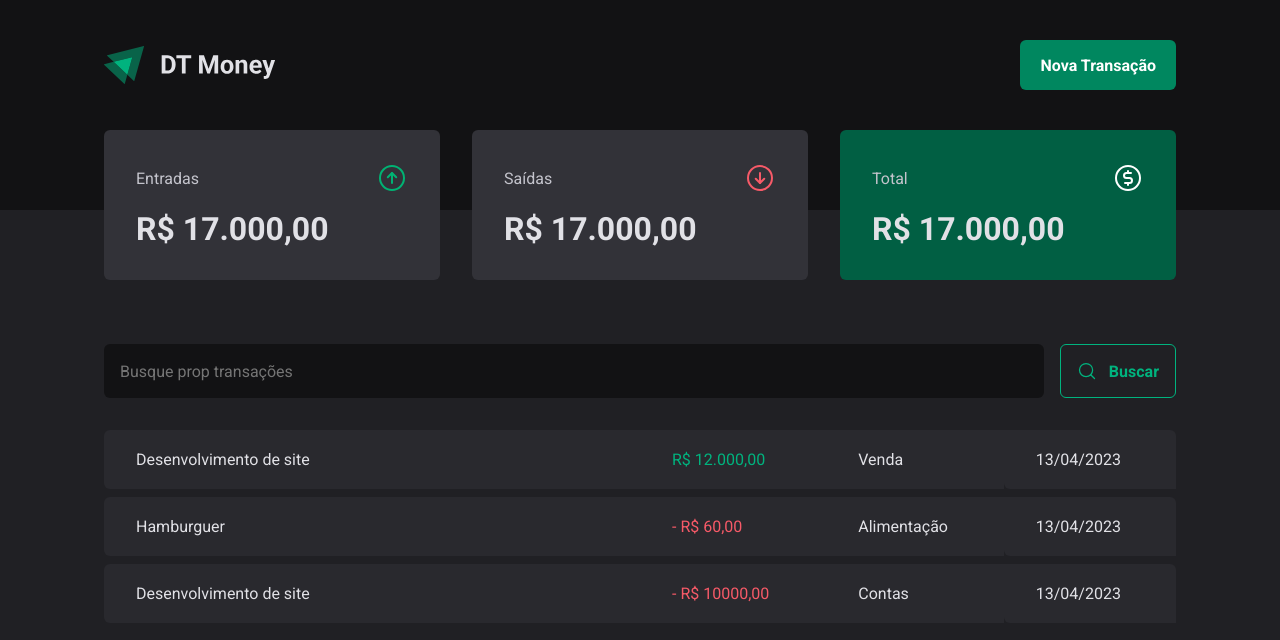
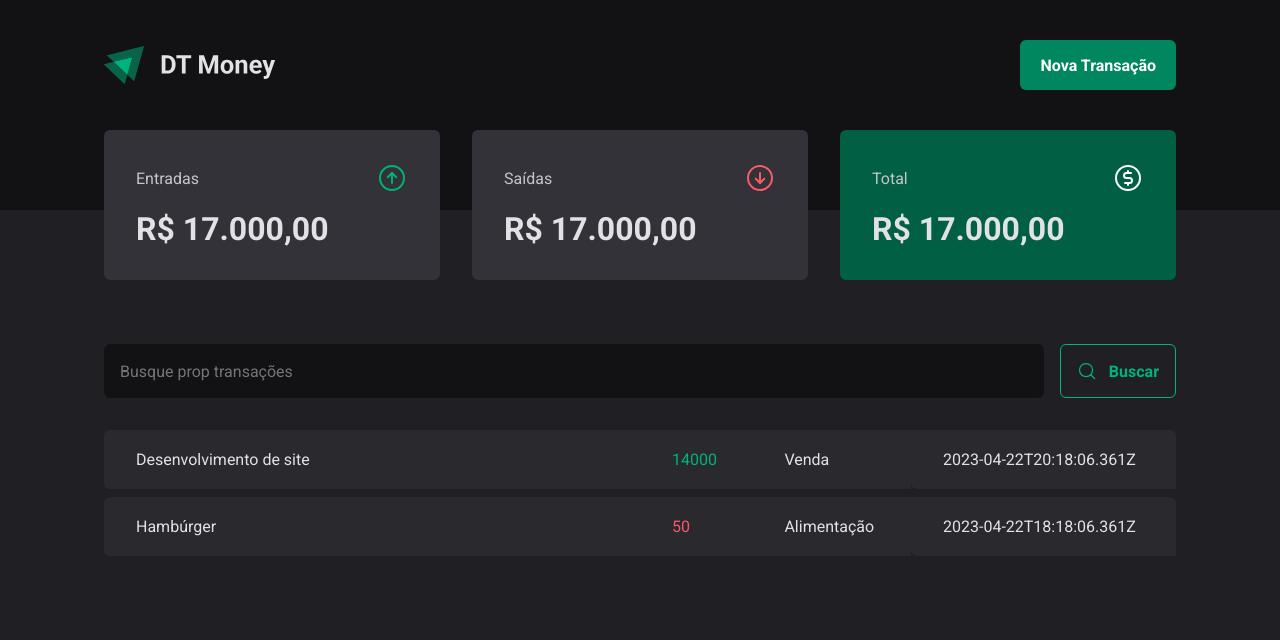
Before and after one commit to AlanJhonatan/ignite-reactjs-dtmoney, a React (Vite) app: page / in a window 1280 px wide. Shown: the top 640 px of the page. Built offline with nearby package versions, Linux system fonts and the light colour scheme; data requests are answered from the project's data file.

Commit message:
feat: add transactions list using request

```diff
--- a/src/pages/Transactions/index.tsx
+++ b/src/pages/Transactions/index.tsx
@@ -1,3 +1,4 @@
+import { useContext } from 'react'
 import { Header } from '../../components/Header'
 import { Summary } from '../../components/Summary'
 import { SearchForm } from './components/SearchForm'
@@ -6,8 +7,13 @@ import {
   TransactionsContainer,
   TransactionsTable,
 } from './styles'
+import { TransactionsContext } from '../../contexts/TransactionContext'
 
 export function Transactions() {
+  const { transactions } = useContext(TransactionsContext)
+
+  console.log(transactions)
+
   return (
     <div>
       <Header />
@@ -17,32 +23,20 @@ export function Transactions() {
         <SearchForm />
         <TransactionsTable>
           <tbody>
-            <tr>
-              <td width="50%">Desenvolvimento de site</td>
-              <td>
-                <PriceHighlight variant="income">R$ 12.000,00</PriceHighlight>
-              </td>
-              <td>Venda</td>
-              <td>13/04/2023</td>
-            </tr>
-
-            <tr>
-              <td width="50%">Hamburguer</td>
-              <td>
-                <PriceHighlight variant="outcome">- R$ 60,00</PriceHighlight>
-              </td>
-              <td>Alimentação</td>
-              <td>13/04/2023</td>
-            </tr>
-
-            <tr>
-              <td width="50%">Desenvolvimento de site</td>
-              <td>
-                <PriceHighlight variant="outcome">- R$ 10000,00</PriceHighlight>
-              </td>
-              <td>Contas</td>
-              <td>13/04/2023</td>
-            </tr>
+            {transactions.map((transaction) => {
+              return (
+                <tr key={transaction.id}>
+                  <td width="50%">{transaction.description}</td>
+                  <td>
+                    <PriceHighlight variant={transaction.type}>
+                      {transaction.price}
+                    </PriceHighlight>
+                  </td>
+                  <td>{transaction.category}</td>
+                  <td>{transaction.createdAt}</td>
+                </tr>
+              )
+            })}
           </tbody>
         </TransactionsTable>
       </TransactionsContainer>
```
